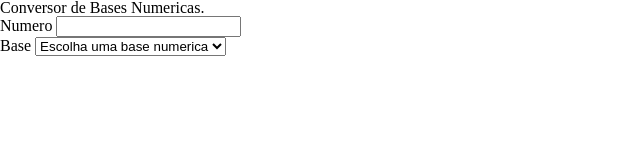
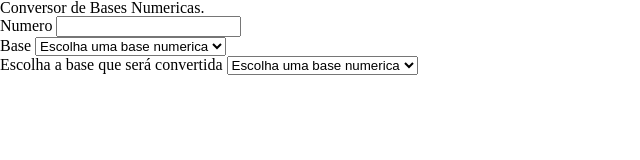
Before and after one commit to RichardRodriguesGomesDeJesus/ConvertNumericBases, a website: page index.html in a window 1280 px wide. Shown: the whole page, without its empty margins (0-640 px from the left). Drawn offline with Linux system fonts and the light colour scheme.

Commit message:
update form

```diff
--- a/index.html
+++ b/index.html
@@ -25,6 +25,16 @@
             <option value="16">Hexadecimal - base 16</option>
           </select>
         </div>
+        <div>
+          <label for="convert">Escolha a base que será convertida</label>
+          <select name="convert" id="convert">
+            <option value="">Escolha uma base numerica</option>
+            <option value="2">Binario - base 2</option>
+            <option value="8">Octagonal - base 8</option>
+            <option value="10">Decimal - base 10</option>
+            <option value="16">Hexadecimal - base 16</option>
+          </select>
+        </div>
       </form>
     </section>
   </main>
```
